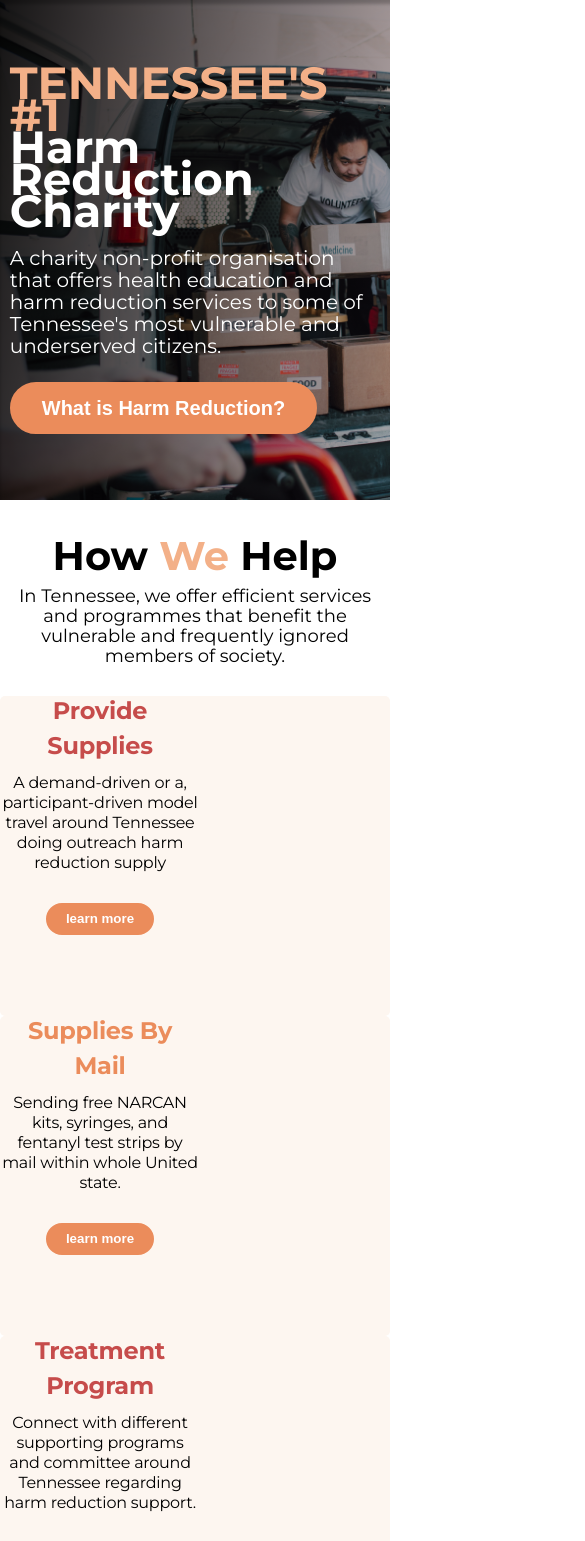
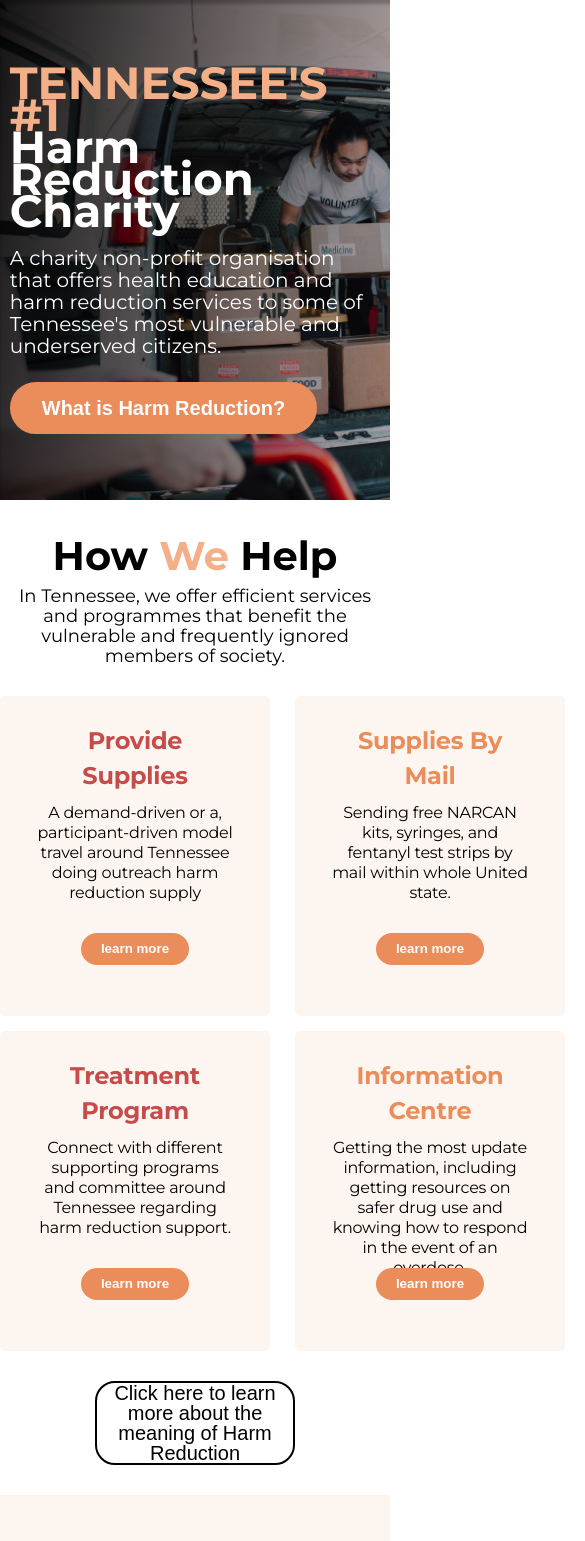
Before and after one commit to Katherine-KM/Tennessee-Harm-Reduction, a Next.js app: page / in a window 390 px wide. Shown: the top 1541 px of the page, 585 px wide, since content can reach past the window. Built offline with nearby package versions, Linux system fonts and the light colour scheme.

Commit message:
Fix Responsiveness HowWeHelp on index page

```diff
--- a/src/components/HowWeHelp/Card.jsx
+++ b/src/components/HowWeHelp/Card.jsx
@@ -11,26 +11,30 @@ const CardContainer = styled.div`
     letter-spacing: -0.015em;
     position: relative;
 
+
+
 `
 
 const CardInnerContainer = styled.div`
 
 
-
+margin: 0 auto;
+padding-top:30px;
 
 @media (min-width: 560px){
+  display: flex;
+  flex-direction: column;
 
-
-display: flex;
-flex-direction: column;
-padding: 20px;
+  display: flex;
+  flex-direction: column;
+  padding: 20px;
 
 }
 `
 
 const H3Title = styled.h3`
 color: ${props => props.fontColor};
-// margin-top: 10px;
+
 font-size: var(--h4-link-fs);
 `
 
@@ -51,9 +55,15 @@ height: 100px;
 `
 
 const ButtonContainer = styled.div`
-  margin-top: 30px;
+  margin-top: 40px;
   bottom:40px;
   right: 60px;
+
+  @media (min-width: 351px){
+    margin-top: 30px;
+    bottom:40px;
+    right: 60px;
+  }
 `
 
 
--- a/src/components/HowWeHelp/HowWeHelp.jsx
+++ b/src/components/HowWeHelp/HowWeHelp.jsx
@@ -9,7 +9,8 @@ const SectionContainer = styled.section`
   display: grid;
 
 
-  @media (min-width: 1060px) {
+
+  @media (min-width: 1158px) {
     padding-bottom: 4rem;
     grid-column: 1/4;
     grid-row: 1/4;
@@ -19,12 +20,15 @@ const SectionContainer = styled.section`
 
 const CardFlexContainer = styled.div`
 
-display: flex;
+
+display:flex;
 flex-direction: column;
+row-gap: 1.5rem;
+max-width: 90%;
+margin: 0 auto;
+width: 80%;
 
-
-@media (min-width: 560px){
-
+ @media (min-width:351px){
   display: grid;
   grid-template-columns: 270px 270px;
   justify-content: center;
@@ -32,10 +36,9 @@ flex-direction: column;
   max-width: 90%;
   column-gap: 2.5rem;
   row-gap: 1.5rem;
-}
+ }
 
-
-  @media (min-width: 1060px) {
+  @media (min-width: 1158px) {
     grid-template-columns: repeat(4, 1fr);
     column-gap: 5rem;
     max-width: 80%;
--- a/src/pages/index.js
+++ b/src/pages/index.js
@@ -17,6 +17,20 @@ const Title = styled.h1`
 `;
 
 const WhiteButton = styled.button`
+  width: 200px;
+  border:none;
+  border-radius: 20px;
+  border: 2px solid black;
+  color: black;
+  background-color: white;
+  margin: 30px auto;
+  font-size: 20px;
+
+  &:hover {
+    cursor: pointer;
+  }
+
+@media (min-width: 600px){
   width: 600px;
   border: 2px solid black;
   color: black;
@@ -24,12 +38,12 @@ const WhiteButton = styled.button`
   border-radius: 20px;
   margin: 30px auto;
   font-size: 20px;
-  // margin-bottom: 40px;
-
 
   &:hover {
     cursor: pointer;
   }
+}
+
 
   @media (min-width: 1060px) {
     color: black;
```
